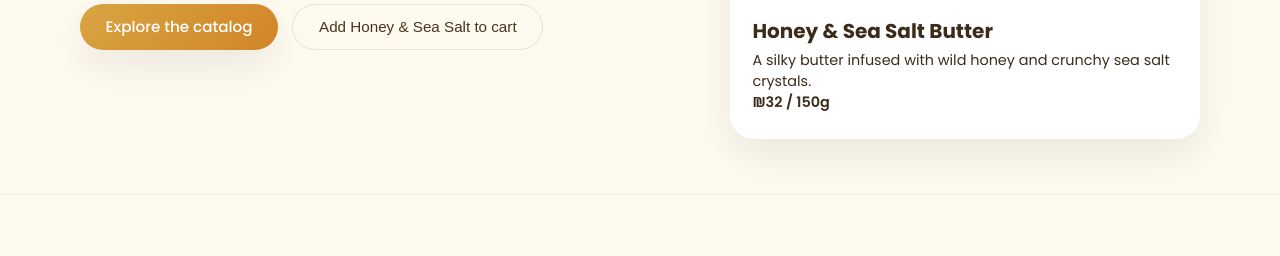
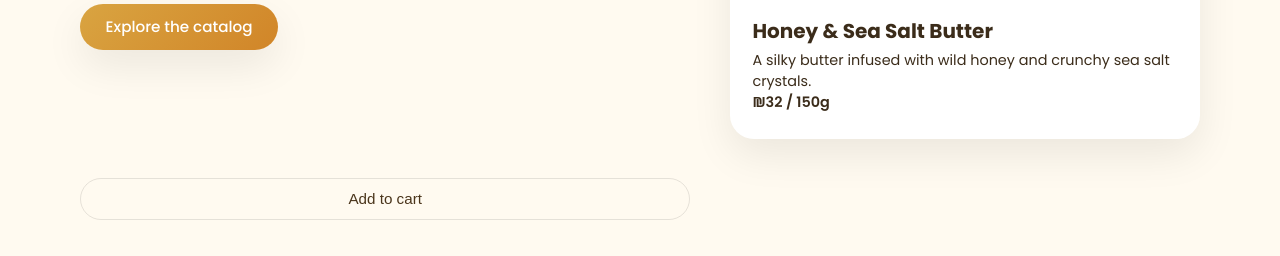
Before and after one commit to talhadad7/WebProjectG7, a plain HTML site: page index.html in a window 1280 px wide. Shown: the part 472-728 px from the top of the page. Drawn offline with Linux system fonts and the light colour scheme; files that its build step writes are made by us from their sources.

```diff
--- a/index.html
+++ b/index.html
@@ -8,6 +8,8 @@
   <link href="https://fonts.googleapis.com/css2?family=Poppins:wght@300;400;500;600;700&display=swap" rel="stylesheet" />
   <!-- Main CSS -->
   <link rel="stylesheet" href="styles.css" />
+  <link rel="stylesheet" href="Css/styles.css" />
+
 </head>
 <body>
   <!-- Header -->
@@ -25,7 +27,7 @@
       </nav>
       <div class="cart-indicator">
          Cart: <span id="cart-count">0</span>
-      </div>
+</div>
     </div>
   </header>
 
@@ -43,15 +45,8 @@
           </p>
           <div class="hero-actions">
             <a href="catalog.html" class="btn primary-btn">Explore the catalog</a>
-            <button
-              class="btn ghost-btn"
-              data-add-product
-              data-product-id="honey"
-              data-product-name="Honey & Sea Salt Butter"
-              data-product-price="32"
-            >
-              Add Honey &amp; Sea Salt to cart
-            </button>
+
+
           </div>
         </div>
 
@@ -66,7 +61,11 @@
             <p class="hero-price">₪32 / 150g</p>
           </div>
         </div>
+        <button class="btn ghost-btn" data-add-product>
+                Add to cart
+            </button>
       </div>
+
     </section>
 
     <!-- About snippet -->
```
Also changed, not shown: checkout.html (+2 -0 lines).
